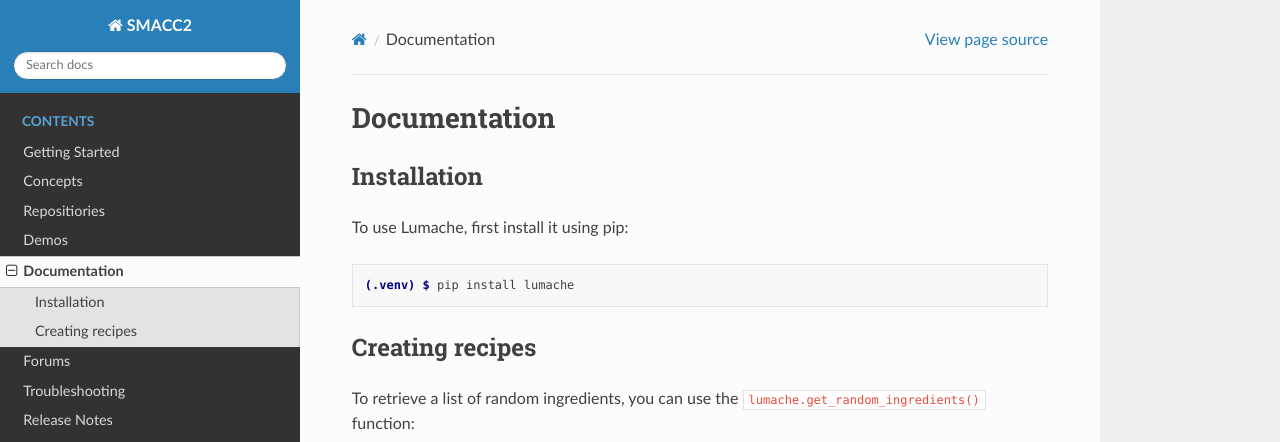
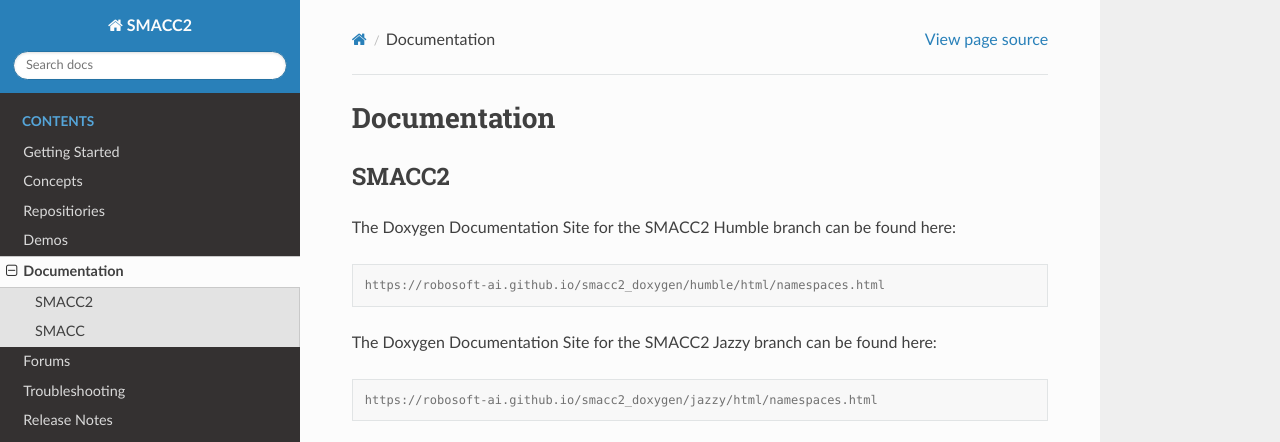
Before and after one commit to robosoft-ai/smacc2_docs, a Sphinx documentation site: the page built from docs/source/documentation.rst, in a window 1280 px wide and 1095 px high. Shown: the top 442 px of the window. Built offline with Sphinx 7.4.7 and the Read the Docs theme 3.1.0, drawn with Linux system fonts in a browser that asks for light colours; some of the changed text lies outside the part shown.

Commit message:
Update documentation.rst

```diff
--- a/docs/source/documentation.rst
+++ b/docs/source/documentation.rst
@@ -1,33 +1,39 @@
 Documentation
 =====
 
-.. _installation:
+SMACC2
+----------------
 
-Installation
-------------
-
-To use Lumache, first install it using pip:
+The Doxygen Documentation Site for the SMACC2 Humble branch can be found here:
 
 .. code-block:: console
 
-   (.venv) $ pip install lumache
+   https://robosoft-ai.github.io/smacc2_doxygen/humble/html/namespaces.html
 
-Creating recipes
-----------------
+The Doxygen Documentation Site for the SMACC2 Jazzy branch can be found here:
 
-To retrieve a list of random ingredients,
-you can use the ``lumache.get_random_ingredients()`` function:
+.. code-block:: console
 
-.. autofunction:: lumache.get_random_ingredients
+   https://robosoft-ai.github.io/smacc2_doxygen/jazzy/html/namespaces.html
 
-The ``kind`` parameter should be either ``"meat"``, ``"fish"``,
-or ``"veggies"``. Otherwise, :py:func:`lumache.get_random_ingredients`
-will raise an exception.
+The Doxygen Documentation Site for the SMACC2 Foxy branch can be found here:
 
-.. autoexception:: lumache.InvalidKindError
+.. code-block:: console
 
-For example:
+   https://robosoft-ai.github.io/smacc2_doxygen/foxy/html/namespaces.html
 
->>> import lumache
->>> lumache.get_random_ingredients()
-['shells', 'gorgonzola', 'parsley']
+
+SMACC
+------------
+
+The Doxygen Documentation Site for the SMACC Melodic branch can be found here:
+
+.. code-block:: console
+
+   https://robosoft-ai.github.io/smacc_doxygen/melodic/html/namespaces.html
+
+The Doxygen Documentation Site for the SMACC Noetic branch can be found here:
+
+.. code-block:: console
+
+   https://robosoft-ai.github.io/smacc_doxygen/noetic/html/namespaces.html
```
